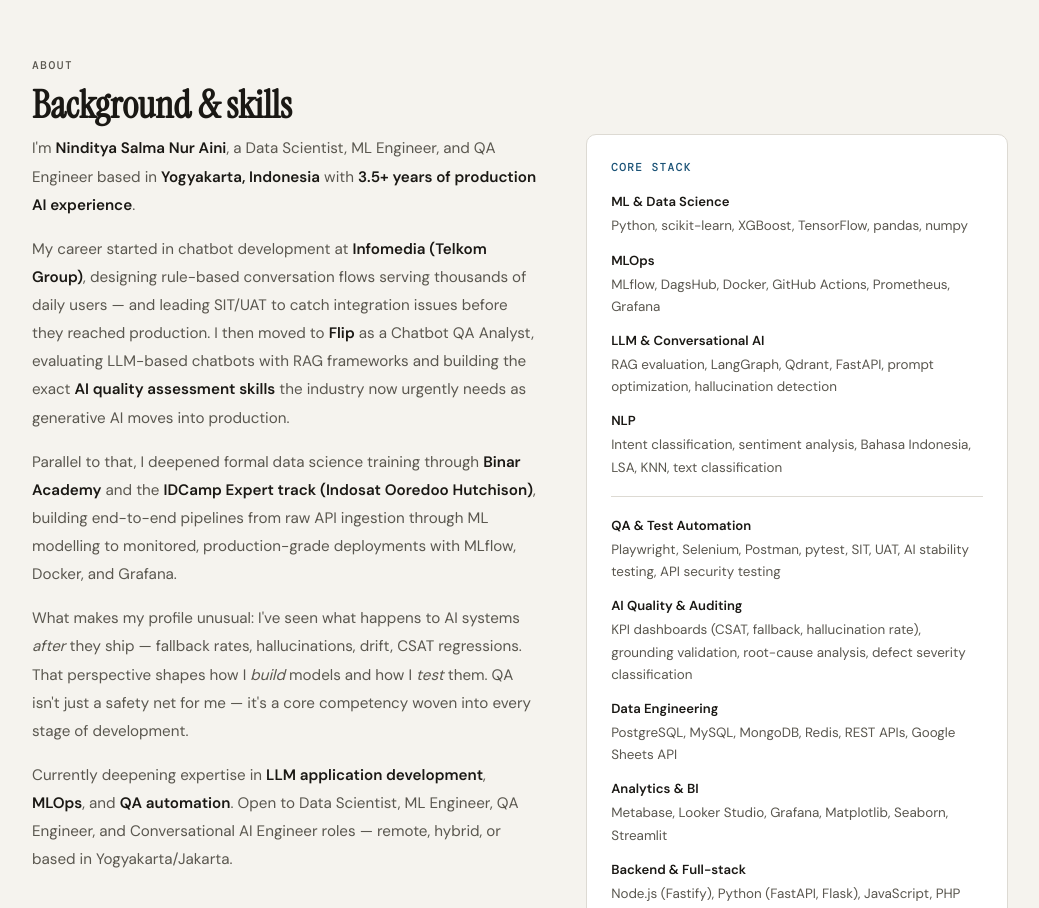
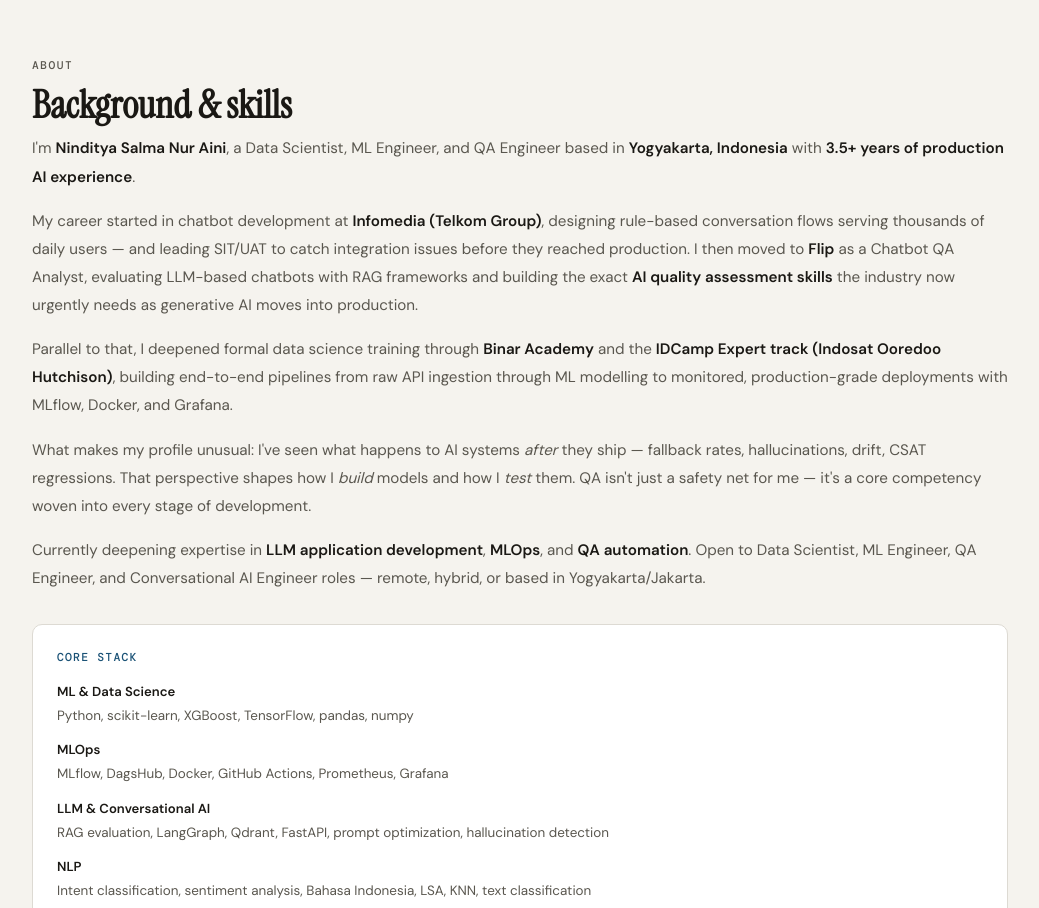
Before and after one commit to ninditya/ninditya.github.io, a plain HTML site: page index.html in a window 1280 px wide. Shown: the part 6200-7108 px from the top of the page, without its empty margins (120-1159 px from the left). Drawn offline with nearby package versions, Linux system fonts and the light colour scheme.

Commit message:
update layout about grid

```diff
--- a/styles.css
+++ b/styles.css
@@ -128,7 +128,7 @@
 .edu-meta strong{color:var(--ink2)}
 
 /* ABOUT */
-.about-grid{display:grid;grid-template-columns:1.2fr 1fr;gap:3rem;align-items:start}
+.about-grid{display:grid;grid-template-columns:1fr;gap:2rem;align-items:start}
 .about-text{font-size:0.95rem;color:var(--ink2);line-height:1.85}
 .about-text p+p{margin-top:1rem}
 .about-text strong{color:var(--ink);font-weight:600}
```
